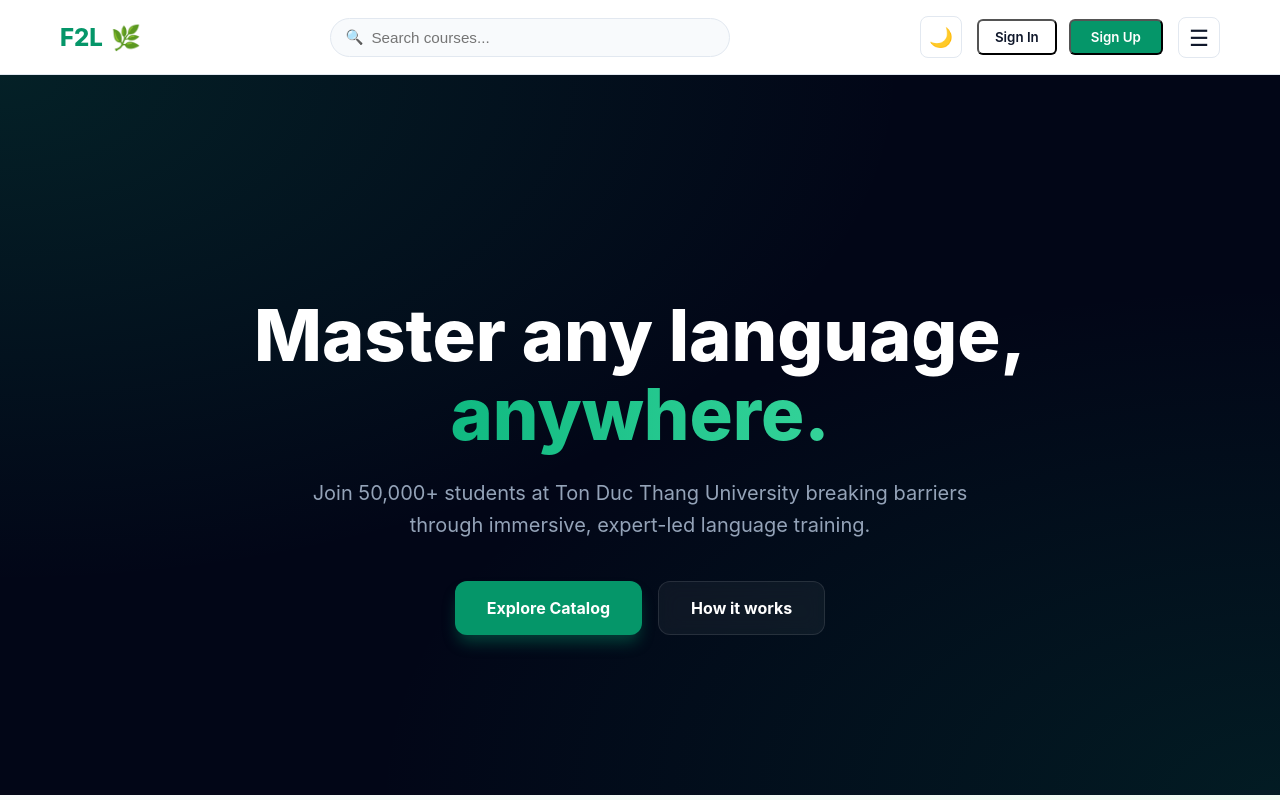
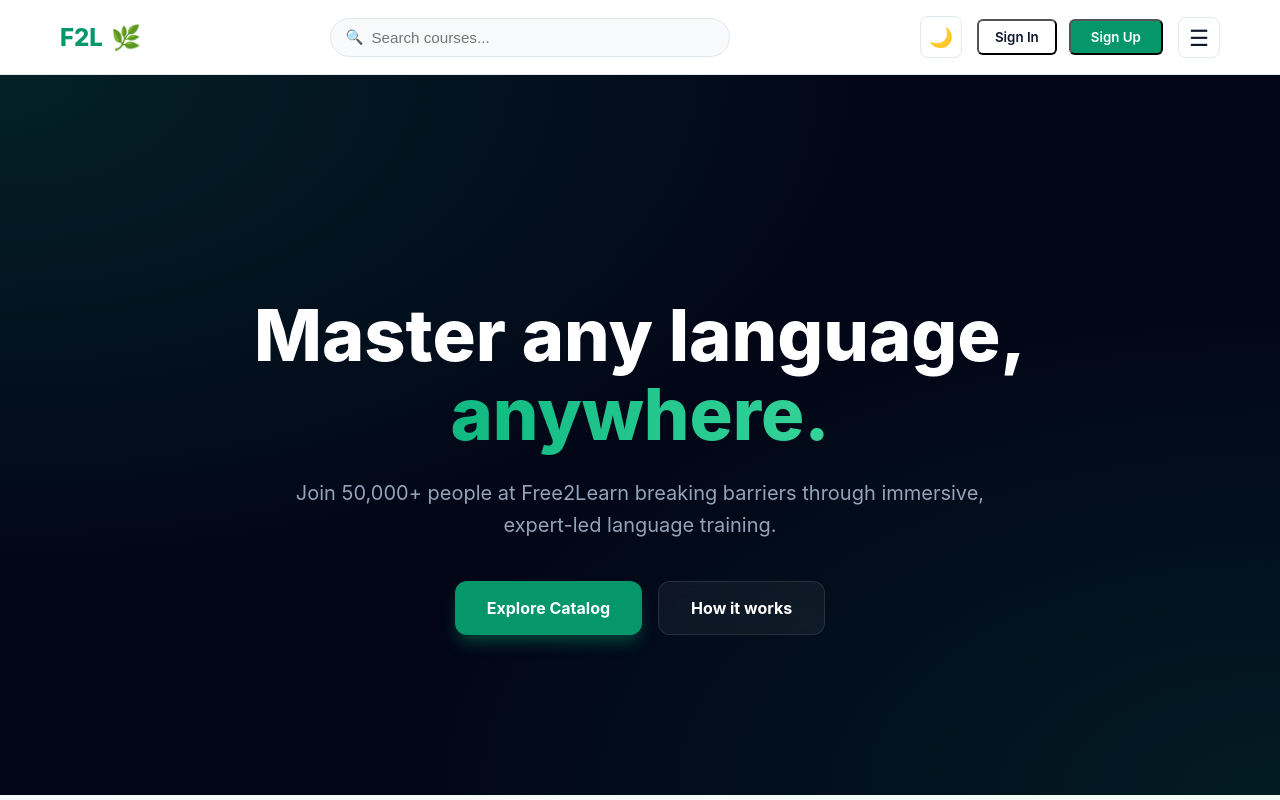
Before and after one commit to Hsu212/Free2Learn_E-Learning_System, a Vue app: page / in a window 1280 px wide. Shown: the top 800 px of the page. Built offline with nearby package versions, Linux system fonts and the light colour scheme.

Commit message:
Modify HomeView content and styles

```diff
--- a/src/views/HomeView.vue
+++ b/src/views/HomeView.vue
@@ -5,7 +5,7 @@
       <div class="hero-content">
         <h1 class="hero-title">Master any language, <span class="text-gradient">anywhere.</span></h1>
         <p class="hero-text">
-          Join 50,000+ students at Ton Duc Thang University breaking barriers through
+          Join 50,000+ people at Free2Learn breaking barriers through
           immersive, expert-led language training.
         </p>
         <div class="hero-btns">
```
